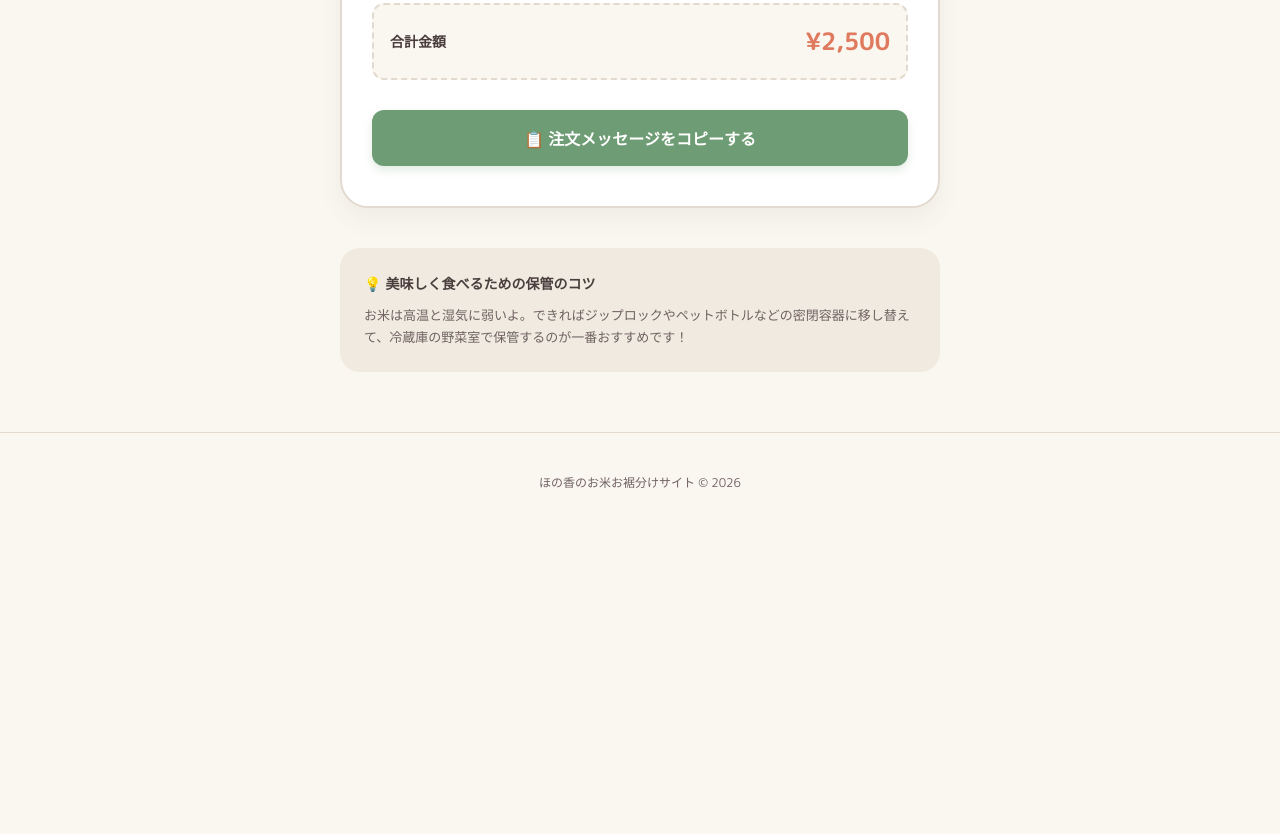
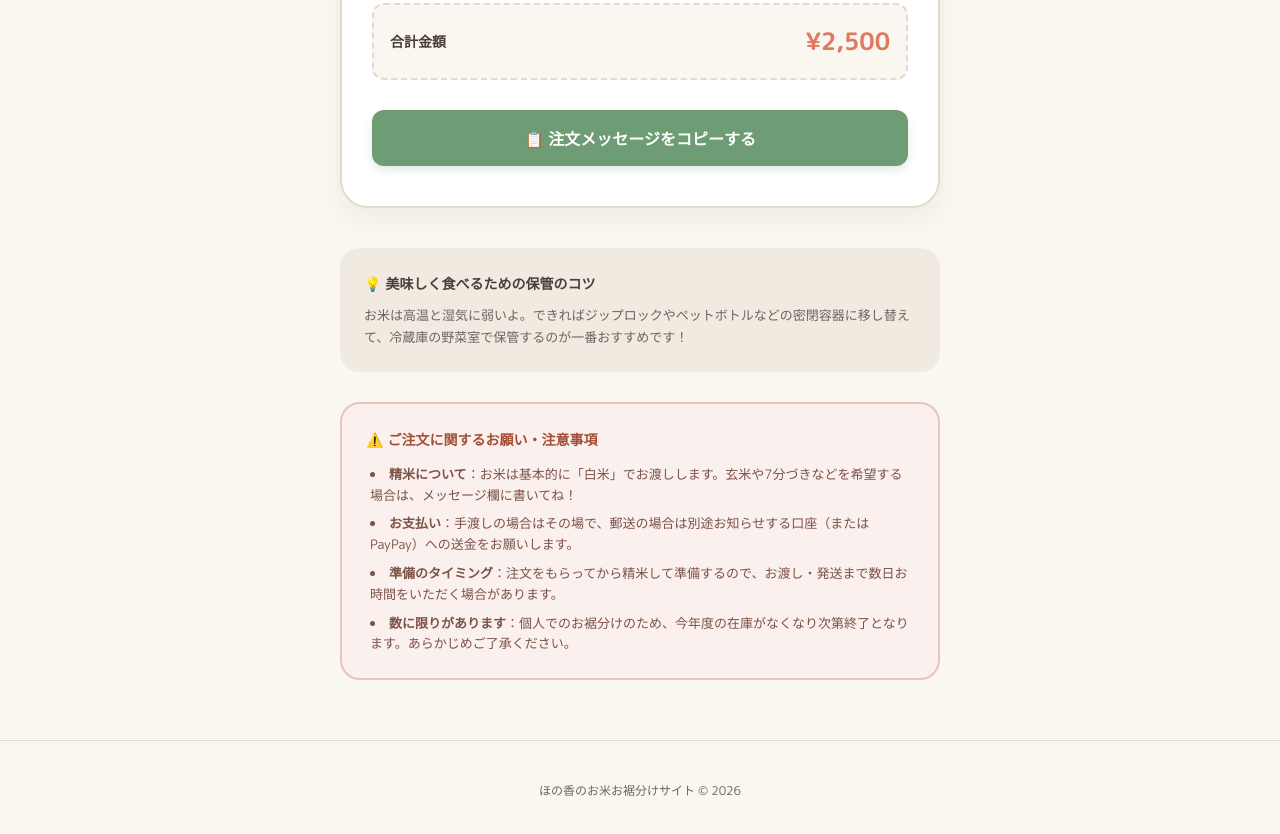
Before and after one commit to penguinMR33/Nice-Rice, a plain HTML site: page index.html in a window 1280 px wide. Shown: the part 2224-3058 px from the top of the page. Before the commit the page ends 2757 px from the top, so only its background shows below. Drawn offline with Linux system fonts and the light colour scheme.

Commit message:
Add precautions (warning-box) section for orders

```diff
--- a/index.html
+++ b/index.html
@@ -131,6 +131,17 @@
         <h4>💡 美味しく食べるための保管のコツ</h4>
         <p>お米は高温と湿気に弱いよ。できればジップロックやペットボトルなどの密閉容器に移し替えて、冷蔵庫の野菜室で保管するのが一番おすすめです！</p>
       </div>
+
+      <!-- 注意事項 -->
+      <div class="warning-box">
+        <h4>⚠️ ご注文に関するお願い・注意事項</h4>
+        <ul>
+          <li><strong>精米について</strong>：お米は基本的に「白米」でお渡しします。玄米や7分づきなどを希望する場合は、メッセージ欄に書いてね！</li>
+          <li><strong>お支払い</strong>：手渡しの場合はその場で、郵送の場合は別途お知らせする口座（またはPayPay）への送金をお願いします。</li>
+          <li><strong>準備のタイミング</strong>：注文をもらってから精米して準備するので、お渡し・発送まで数日お時間をいただく場合があります。</li>
+          <li><strong>数に限りがあります</strong>：個人でのお裾分けのため、今年度の在庫がなくなり次第終了となります。あらかじめご了承ください。</li>
+        </ul>
+      </div>
     </section>
 
   </main>
--- a/style.css
+++ b/style.css
@@ -401,6 +401,41 @@ section {
   gap: 4px;
 }
 
+/* 注意事項 */
+.warning-box {
+  max-width: 600px;
+  margin: 30px auto 0 auto;
+  background-color: #FAF0ED;
+  border: 2px solid #E6C5BC;
+  border-radius: var(--radius-md);
+  padding: 24px;
+  font-size: 13px;
+  color: #7D5247;
+}
+
+.warning-box h4 {
+  font-size: 14px;
+  margin-bottom: 12px;
+  color: #A34E36;
+  display: flex;
+  align-items: center;
+  gap: 6px;
+}
+
+.warning-box ul {
+  list-style-position: inside;
+  padding-left: 4px;
+}
+
+.warning-box li {
+  margin-bottom: 8px;
+  line-height: 1.6;
+}
+
+.warning-box li:last-child {
+  margin-bottom: 0;
+}
+
 /* フッター */
 footer {
   text-align: center;
```
